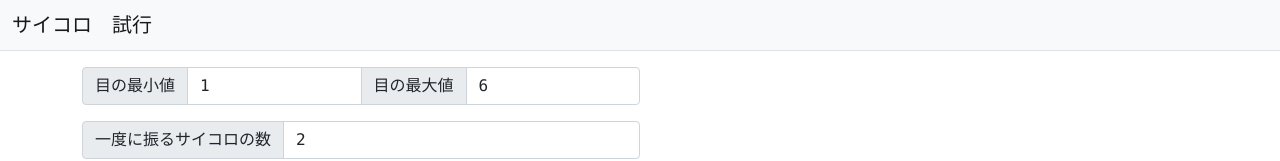
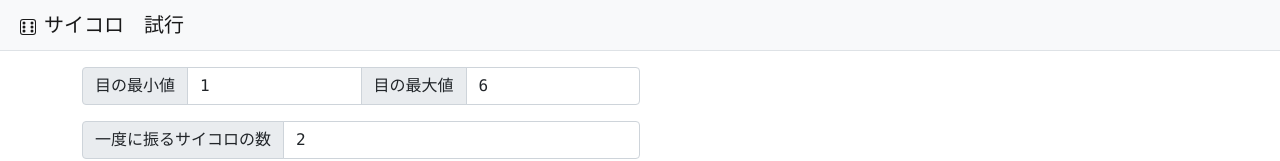
Before and after one commit to kmlnwiz/dice-trial, a plain HTML site: page index.html in a window 1280 px wide. Shown: the top 161 px of the page. Drawn offline with nearby package versions, Linux system fonts and the light colour scheme.

Commit message:
Update index.html

```diff
--- a/index.html
+++ b/index.html
@@ -11,9 +11,12 @@
 <body class="font-monospace">
 
     <!-- As a heading -->
-    <nav class="navbar navbar-light bg-light border-bottom">
+    <nav class="navbar navbar-light bg-light border-bottom ">
         <div class="container-fluid">
-            <span class="navbar-brand mb-0 h1">サイコロ　試行</span>
+            <span class="navbar-brand mb-0 h1"><svg xmlns="http://www.w3.org/2000/svg" width="16" height="16" fill="currentColor" class="bi bi-dice-6 mx-2" viewBox="0 0 16 16">
+                    <path d="M13 1a2 2 0 0 1 2 2v10a2 2 0 0 1-2 2H3a2 2 0 0 1-2-2V3a2 2 0 0 1 2-2h10zM3 0a3 3 0 0 0-3 3v10a3 3 0 0 0 3 3h10a3 3 0 0 0 3-3V3a3 3 0 0 0-3-3H3z" />
+                    <path d="M5.5 4a1.5 1.5 0 1 1-3 0 1.5 1.5 0 0 1 3 0zm8 0a1.5 1.5 0 1 1-3 0 1.5 1.5 0 0 1 3 0zm0 8a1.5 1.5 0 1 1-3 0 1.5 1.5 0 0 1 3 0zm0-4a1.5 1.5 0 1 1-3 0 1.5 1.5 0 0 1 3 0zm-8 4a1.5 1.5 0 1 1-3 0 1.5 1.5 0 0 1 3 0zm0-4a1.5 1.5 0 1 1-3 0 1.5 1.5 0 0 1 3 0z" />
+                </svg>サイコロ　試行</span>
         </div>
     </nav>
 
@@ -54,7 +57,8 @@
             <h4 class="alert-heading" id="result-1">試行結果　(0 回)</h4>
             <p class="" id="result-2">0 / 0回　(約 0.00 %)</p>
             <hr>
-            <p class="my-0" id="result-3">平均値：　中央値：</p><p class="my-0" id="result-4">分散：　標準偏差：</p>
+            <p class="my-0" id="result-3">平均値：　中央値：</p>
+            <p class="my-0" id="result-4">分散：　標準偏差：</p>
         </div>
 
         <table class="table table-hover caption-top text-center my-3">
@@ -78,7 +82,7 @@
     <script src="https://cdn.jsdelivr.net/npm/bootstrap@5.0.1/dist/js/bootstrap.bundle.min.js" integrity="sha384-gtEjrD/SeCtmISkJkNUaaKMoLD0//ElJ19smozuHV6z3Iehds+3Ulb9Bn9Plx0x4" crossorigin="anonymous"></script>
     <script src="js/calc.js"></script>
     <script>
-        document.addEventListener("dblclick", function(e) {
+        document.addEventListener("dblclick", function (e) {
             e.preventDefault();
         }, {
             passive: false
```
